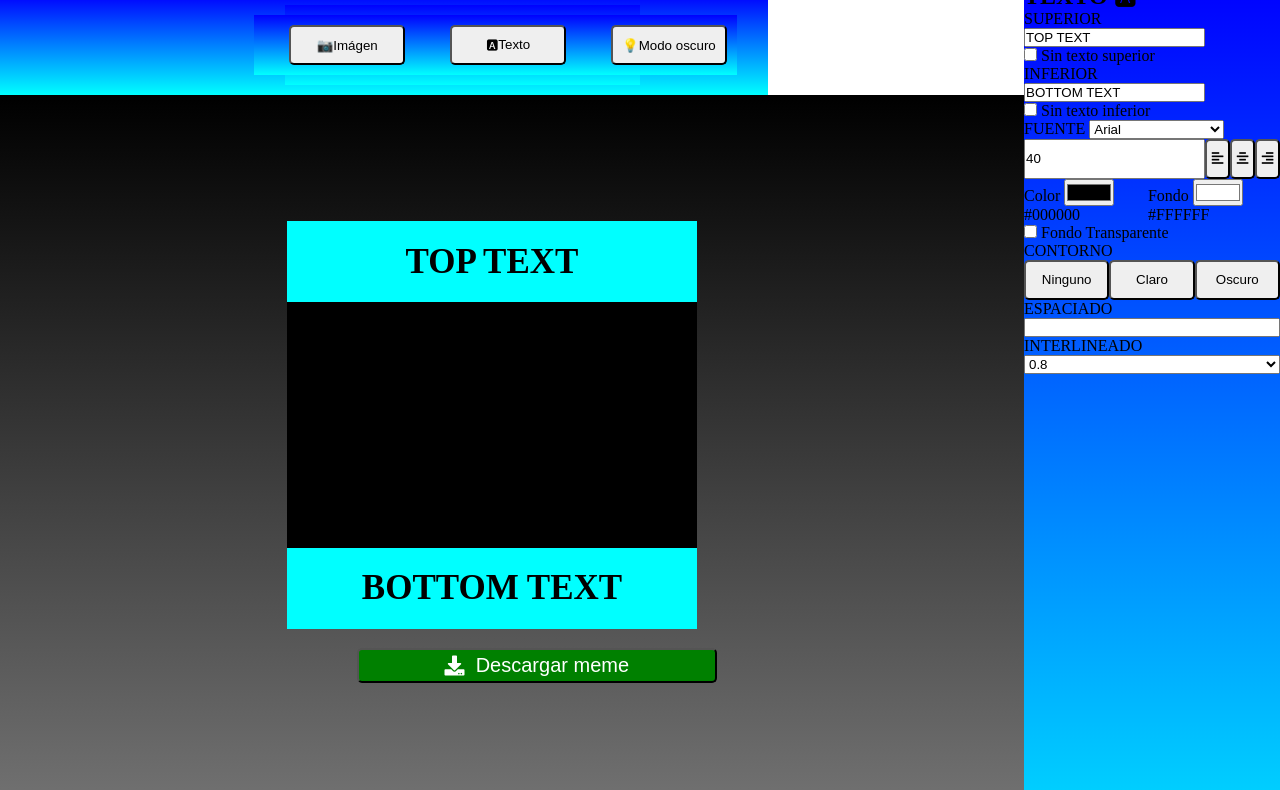
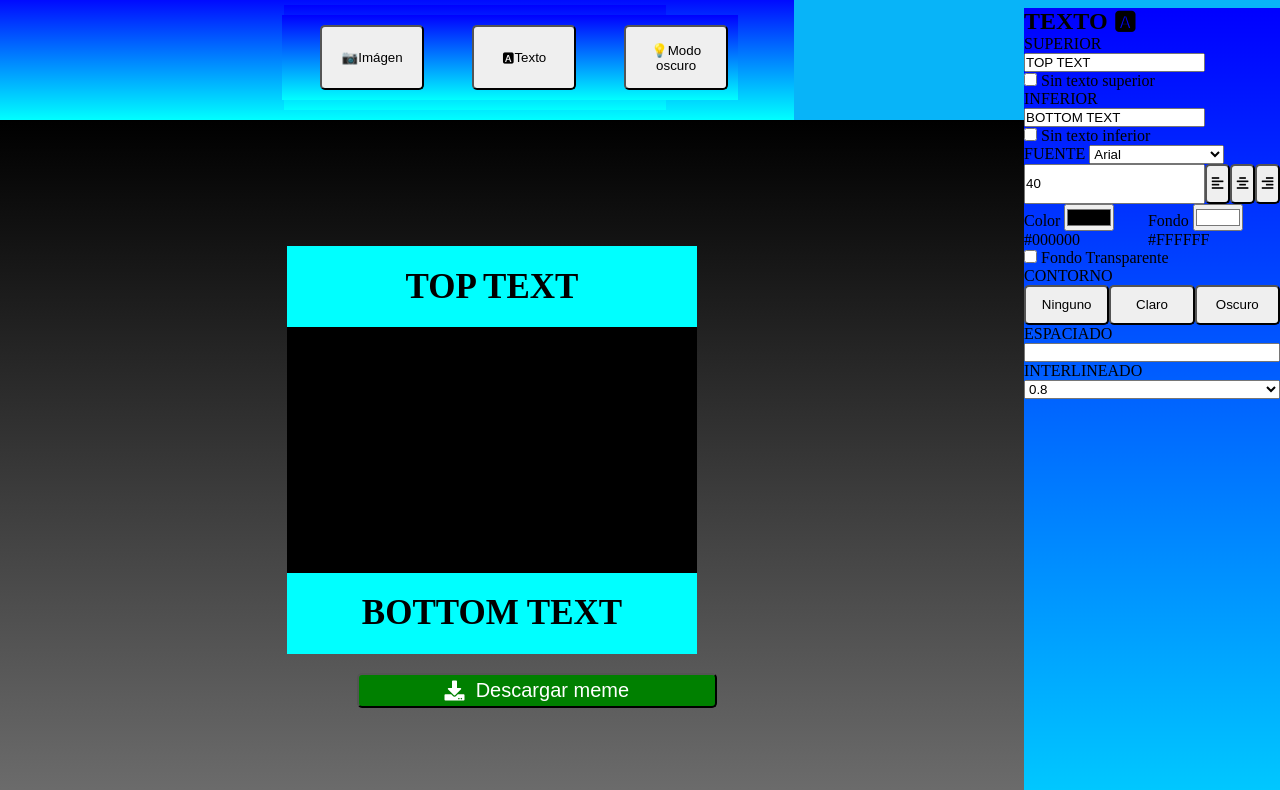
Before and after one commit to Karijofre/Editor-de-memes, a plain HTML site: page index.html in a window 1280 px wide. Shown: the part 62-852 px from the top of the page. Drawn offline with Linux system fonts and the light colour scheme.

Commit message:
Cambio de estilo a botones principales del nav

```diff
--- a/css/style.css
+++ b/css/style.css
@@ -3,6 +3,12 @@
     padding: 0;
     box-sizing: border-box;
 }
+
+body{
+    background-color: rgb(8, 180, 248);
+}
+
+
 /* Variables de color */
 
 :root{
@@ -28,7 +34,7 @@ nav, ul, li{
     flex-direction:row;
     justify-content: center;
     padding: 0.625rem;
-    width: 60%;
+    width: 62%;
     padding-left: 13%;
     background-color: var(--azulOscuro);
     background-image: linear-gradient(blue, cyan);
@@ -41,11 +47,13 @@ button{
     align-items: center;
     width: 45vh;
     height: 5vh;
+}
 
+.doing{
+    width: 6.5rem;
+    height: 4.0625rem;
 }
-.doing :hover{
-    color: var(--azulClaro);
-}
+
 /*Main que abarca el texto, la imágen y el botón de texto. Más el botón de descarga*/
 main{
     display: flex;
@@ -171,3 +179,12 @@ main{
 .cursive{
     font-family: cursive;
 }
+
+
+
+/* Modo oscuro */
+
+.dark{
+    transition: .40s;
+    background: #202020;
+}
--- a/js/main.js
+++ b/js/main.js
@@ -30,6 +30,8 @@ const size = document.getElementById("size");
 const leftButtom = document.getElementById("left-buttom");
 const centerBottom = document.getElementById("center-bottom");
 const rightBottom = document.getElementById("right-bottom");
+
+const darkPress = document.getElementById("dark-press");
 
 
 
@@ -152,6 +154,32 @@ rightBottom.addEventListener("click", (e)=>{
 
 
 
+//Color de letra y de fondo.
+
+/* color.addEventListener('input', (e) =>{
+    const textColor = e.target.value;
+    primerTexto.style.color = textColor;
+    segundoTexto.style.color = textColor;
+    colorText.innerHTML = textColor.toUpperCase();
+  })
+
+  fondo.addEventListener('input', (e) =>{
+    const backgrondColor = e.target.value;
+    primerTexto.style.backgroundColor = backgrondColor;
+    segundoTexto.style.backgroundColor = backgrondColor;
+    backColor.innerHTML = backgrondColor.toUpperCase();
+  })
+
+  transparente.addEventListener('click', (e) => {
+    console.log(e.target.checked);
+    if(e.target.checked){
+      primerTexto.style.backgroundColor = 'rgba(0,0,0,.9)'; */
+
+
+
+
+
+
 
 
 
```
Also changed, not shown: index.html (+1 -1 lines).
